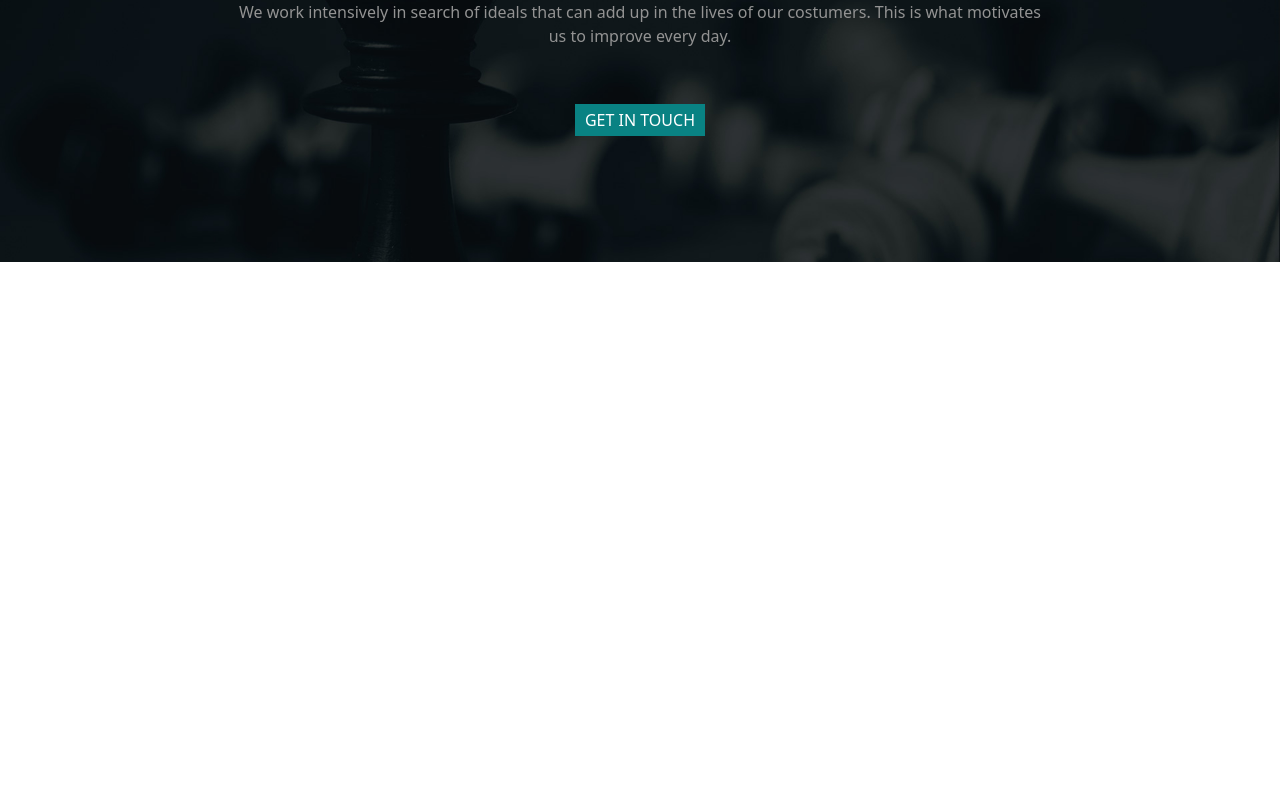
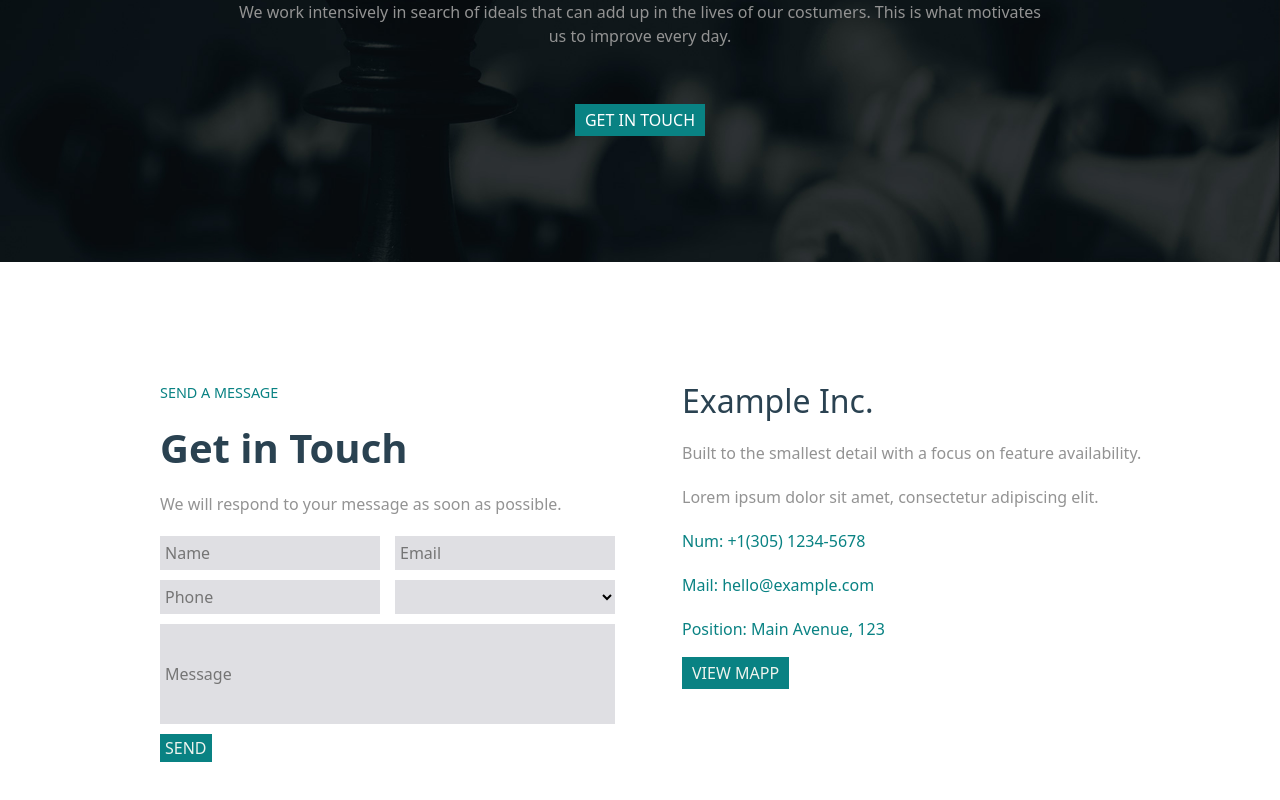
Before and after one commit to DylanBlanco/proj-html-vuejs, a Vue app: page / in a window 1280 px wide. Shown: the part 3017-3817 px from the top of the page. Before the commit the page ends 3279 px from the top, so only its background shows below. Built offline with nearby package versions, Linux system fonts and the light colour scheme.

Commit message:
footer - footer contact

```diff
--- /dev/null
+++ b/src/assets/scss/partials/footerContact.scss
@@ -0,0 +1,78 @@
+/*
+Footer Contact
+*/
+.foot-form button {
+    padding: 2px 5px;
+    border: none;
+}
+
+.foot-form ul button:hover {
+    color: rgb(39, 100, 178);
+}
+
+.footer-contact a {
+    text-decoration: none;
+}
+
+.footer-contact ul li a:hover {
+    color: rgb(39, 100, 178);
+}
+
+.footer-contact ul li {
+    margin: 20px 0;
+}
+
+.footer-contact ul .view a {
+    padding: 5px 10px;
+}
+
+.footer-contact .container {
+    width: 80%;
+    padding: 100px 0;
+}
+
+.footer-contact .container input {
+    margin-bottom: 10px;
+    margin-right: 15px;
+    background-color: #c9c9cf95;
+    border: none;
+    padding: 5px;
+    width: calc((100% / 2) - 15px);
+}
+
+.footer-contact .container select {
+    margin-bottom: 10px;
+    margin-right: 15px;
+    background-color: #c9c9cf95;
+    border: none;
+    padding: 5px;
+    width: calc((100% / 2) - 15px);
+}
+
+.footer-contact .container select option {
+    color: #7e7e83;
+}
+
+.footer-contact .container .mess {
+    width: calc(100% - 15px);
+    height: 100px;
+}
+
+.footer-contact .blue-text {
+    font-weight: 500;
+    font-size: 0.9rem;
+}
+
+.footer-contact h2 {
+    font-weight: 800;
+    font-size: 2.5rem;
+}
+
+.footer-contact h3 {
+    font-weight: 500;
+    font-size: 2rem;
+}
+
+.footer-contact .container .my-row > div {
+    width: calc((100% / 2) - 10px);
+}
--- /dev/null
+++ b/src/assets/scss/partials/footerEnd.scss
@@ -0,0 +1,3 @@
+/*
+Footer End
+*/
--- a/src/assets/scss/partials/mainChoose.scss
+++ b/src/assets/scss/partials/mainChoose.scss
@@ -19,3 +19,7 @@ Main Choose
 .mainChoose .box li a {
     padding: 5px 10px;
 }
+
+.mainChoose .box li a:hover {
+    color: rgb(39, 100, 178);
+}
--- a/src/assets/scss/partials/variables.scss
+++ b/src/assets/scss/partials/variables.scss
@@ -11,3 +11,9 @@ $mainTextAColor: #098283;
 $mainCardBgColor: #19191E;
 $h2ColorText: #21333E;
 $h3ColorText: #2a4251;
+
+//footer colors
+$textPColorFooter: #939393;
+$textH2ColorFooter: #098283;
+$textAColorFooter: #EFF4EE;
+$textH3ColorFooter: #2a4251;
--- a/src/components/FooterApp.vue
+++ b/src/components/FooterApp.vue
@@ -1,16 +1,27 @@
 <script>
+import footerContact from './footerContact.vue';
+import footerEnd from './footerEnd.vue';
 export default {
     data() {
         return {
         }
+    },
+    components: {
+        footerContact,
+        footerEnd
     }
 }
 </script>
 
 <template>
+    <footer>
+        <!-- contact section -->
+         <footerContact />
+
+        <!-- end footer section -->
+         <footerEnd />
+    </footer>
 </template>
 
 <style lang="scss" scoped>
-@use '../assets/scss/partials/variables' as *;
-@use '../assets/scss/headerApp.scss' as *;
 </style>
--- a/src/components/footerContact.vue
+++ b/src/components/footerContact.vue
@@ -2,16 +2,185 @@
 export default {
     data() {
         return {
+            labelForm: {
+                bluText: 'SEND A MESSAGE',
+                title: 'Get in Touch',
+                text: 'We will respond to your message as soon as possible.',
+                button: 'SEND',
+            },
+            contacts: {
+                title: 'Example Inc.',
+                textF: 'Built to the smallest detail with a focus on feature availability.',
+                textS: 'Lorem ipsum dolor sit amet, consectetur adipiscing elit.',
+                num: '+1(305) 1234-5678',
+                mail: 'hello@example.com',
+                position: 'Main Avenue, 123',
+                link: 'VIEW MAPP'
+            },
+            moreInfos: [
+                {
+                    opt:'- Please choose an option -'
+                },
+                {
+                    opt:'- Sales and Purchasing -'
+                },
+                {
+                    opt:'- Finantial and Acoounts -'
+                },
+                {
+                    opt:'- Human Resources -'
+                },
+                {
+                    opt:'- Another Subjects -'
+                },
+            ]
         }
     }
 }
 </script>
 
 <template>
+    <section class="footer-contact">
+        <div class="container">
+            <div class="my-row">
+                <!-- foot form -->
+                <div class="foot-form">
+                    <ul>
+                        <li>
+                            <p class="blue-text">
+                                {{ labelForm.bluText }}
+                            </p>
+                        </li>
+                        <li>
+                            <h2>
+                                {{ labelForm.title }}
+                            </h2>
+                        </li>
+                        <li>
+                            <p>
+                                {{ labelForm.text }}
+                            </p>
+                        </li>
+                        <li>
+                            <form>
+                                <div class="my-row">
+                                    <input
+                                    type="text"
+                                    placeholder="Name">
+                                    <input
+                                    type="text"
+                                    placeholder="Email">
+                                </div>
+                                <div class="my-row">
+                                    <input
+                                    type="text"
+                                    placeholder="Phone">
+                                    <select name="submit" id="">
+                                        <option value=""></option>
+                                        <option v-for="(info,i) in moreInfos" :key="i" value="">
+                                            {{ info.opt }}
+                                        </option>
+                                    </select>
+                                </div>
+                                <div>
+                                    <input class="mess" type="text"
+                                    placeholder="Message">
+                                </div>
+                                <div>
+                                    <button type="submit">
+                                        {{ labelForm.button }}
+                                    </button>
+                                </div>
+                            </form>
+                        </li>
+                    </ul>
+                </div>
+
+                <!-- foot contacts -->
+                <div class="foot-contact">
+                    <ul>
+                        <li>
+                            <h3>
+                                {{ contacts.title }}
+                            </h3>
+                        </li>
+                        <li>
+                            <p>
+                                {{ contacts.textF }}
+                            </p>
+                        </li>
+                        <li>
+                            <p>
+                                {{ contacts.textS }}
+                            </p>
+                        </li>
+                        <li>
+                            Num:
+                            <a href="#">
+                                {{ contacts.num }}
+                            </a>
+                        </li>
+                        <li>
+                            Mail:
+                            <a href="#">
+                                {{ contacts.mail }}
+                            </a>
+                        </li>
+                        <li>
+                            Position:
+                            <a href="#">
+                                {{ contacts.position }}
+                            </a>
+                        </li>
+                        <li class="view">
+                            <a href="#">
+                                {{ contacts.link }}
+                            </a>
+                        </li>
+                    </ul>
+                </div>
+            </div>
+        </div>
+    </section>
 </template>
 
-<style lang="scss" scoped>
-@use '../assets/scss/partials/reset.scss' as*;
-@use '../assets/scss/partials/variables.scss' as *;
+<style lang="scss">
+@use "../assets/scss/partials/reset.scss" as*;
+@use '/src/assets/scss/partials/variables.scss' as*;
 @use '../assets/scss/generalStyle.scss' as*;
+@use '../assets/scss/partials/footerContact.scss' as*;
+
+.footer-contact p {
+    color: $textPColorFooter;
+}
+
+.footer-contact .blue-text {
+    color: $textH2ColorFooter;
+}
+
+.footer-contact h2 {
+    color: $textH3ColorFooter;
+}
+
+.footer-contact h3 {
+    color: $textH3ColorFooter;
+}
+
+.footer-contact .foot-form button {
+    color: $textAColorFooter;
+    background-color: $textH2ColorFooter;
+}
+
+.footer-contact .foot-contact li {
+    color: $textH2ColorFooter;
+}
+
+.footer-contact .foot-contact li a {
+    color: $textH2ColorFooter;
+}
+
+.footer-contact .foot-contact .view a {
+    background-color: $textH2ColorFooter;
+    color: $textAColorFooter;
+}
 </style>
--- a/src/components/footerEnd.vue
+++ b/src/components/footerEnd.vue
@@ -10,7 +10,7 @@ export default {
 <template>
 </template>
 
-<style lang="scss" scoped>
+<style lang="scss">
 @use '../assets/scss/partials/reset.scss' as*;
 @use '../assets/scss/partials/variables.scss' as *;
 @use '../assets/scss/generalStyle.scss' as*;
```
